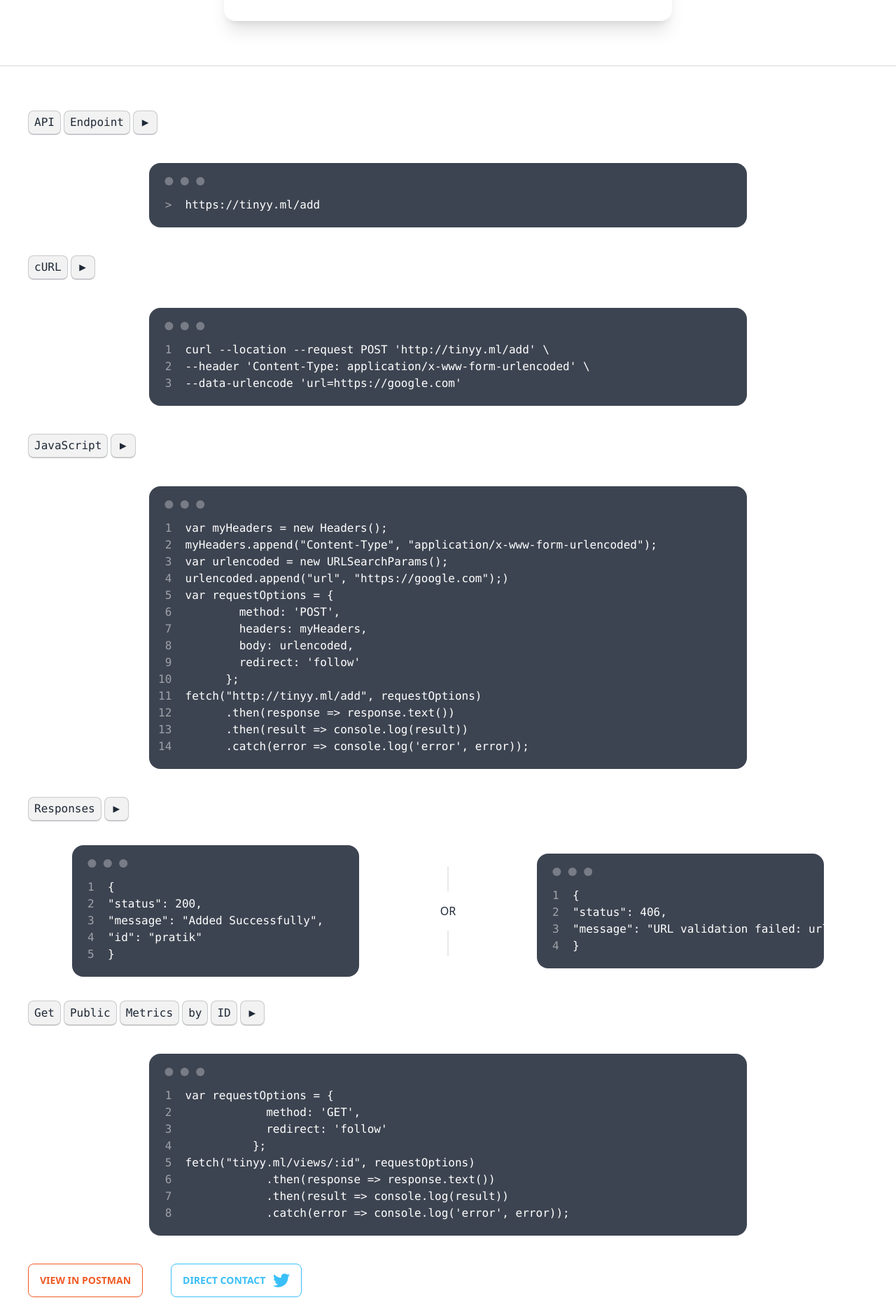
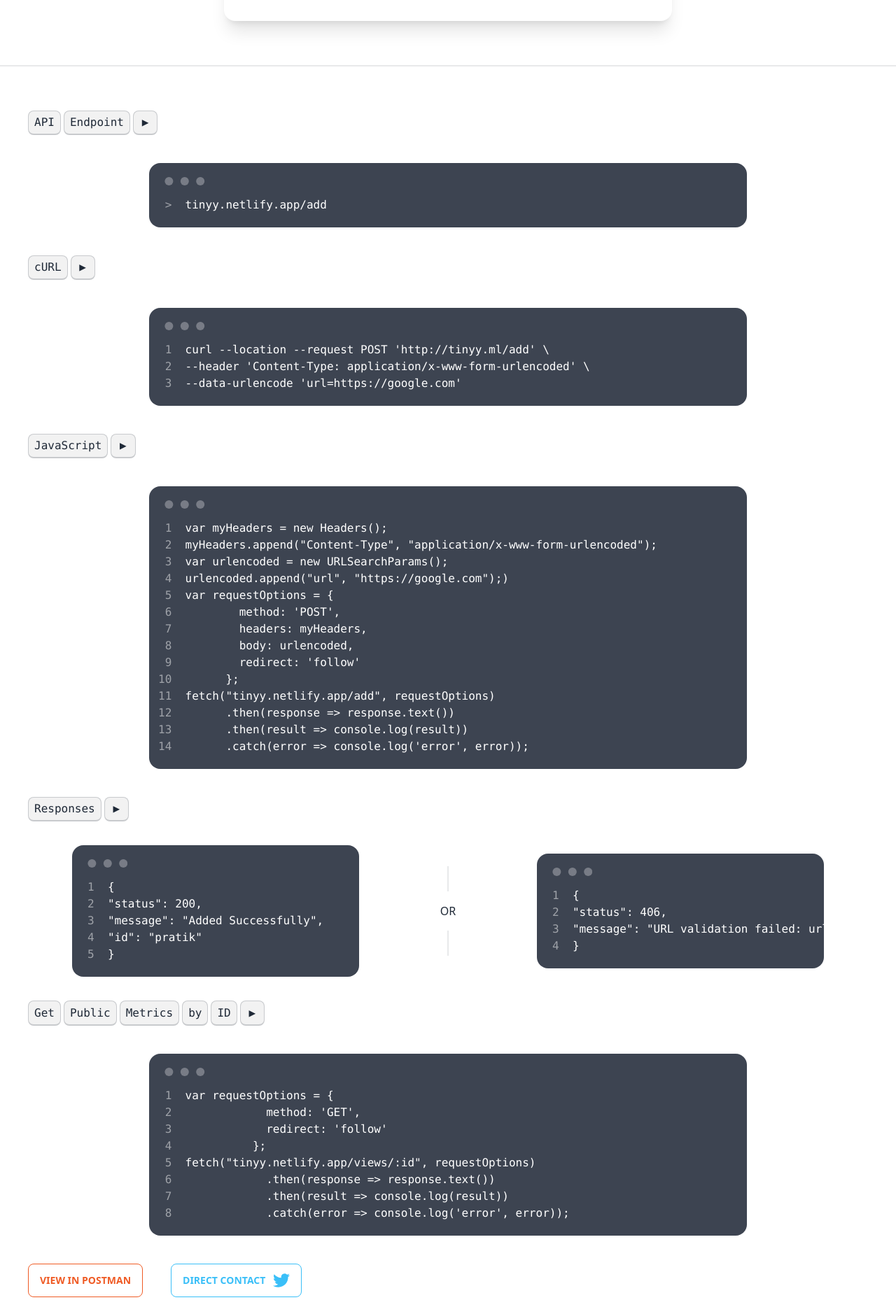
Before and after one commit to pratikpakhale/URL-Shortner-Web-API, a React (Create React App) app: page / in a window 1280 px wide. Shown: the part 1019-2887 px from the top of the page at 70% size. Built offline with nearby package versions, Linux system fonts and the light colour scheme; no server answers.

Commit message:
changed endpoints after domain expiry

```diff
--- a/src/components/api-docs/ApiDocs.jsx
+++ b/src/components/api-docs/ApiDocs.jsx
@@ -12,7 +12,7 @@
     <>
       <div>
         <Title title={'API Endpoint'} />
-        <Code code={`https://tinyy.ml/add`} patternBracket />
+        <Code code={`tinyy.netlify.app/add`} patternBracket />
 
         <Title title={'cURL'} />
         <Code
@@ -26,7 +26,7 @@
         headers: myHeaders,
         body: urlencoded,
         redirect: 'follow'
-      };\nfetch("http://tinyy.ml/add", requestOptions)
+      };\nfetch("tinyy.netlify.app/add", requestOptions)
       .then(response => response.text())
       .then(result => console.log(result))
       .catch(error => console.log('error', error));`}
@@ -52,7 +52,7 @@
           code={`var requestOptions = {
             method: 'GET',
             redirect: 'follow'
-          };\nfetch("tinyy.ml/views/:id", requestOptions)
+          };\nfetch("tinyy.netlify.app/views/:id", requestOptions)
             .then(response => response.text())
             .then(result => console.log(result))
             .catch(error => console.log('error', error));`}
--- a/src/components/form/Input.jsx
+++ b/src/components/form/Input.jsx
@@ -38,7 +38,7 @@
     try {
       const response = await postUrl(urlInput)
       if (response.status === 200) {
-        setUrlInput('tinyy.ml/' + response.id)
+        setUrlInput('tinyy.netlify.app/' + response.id)
 
         setSubmitSuccess(true)
       } else {
```
